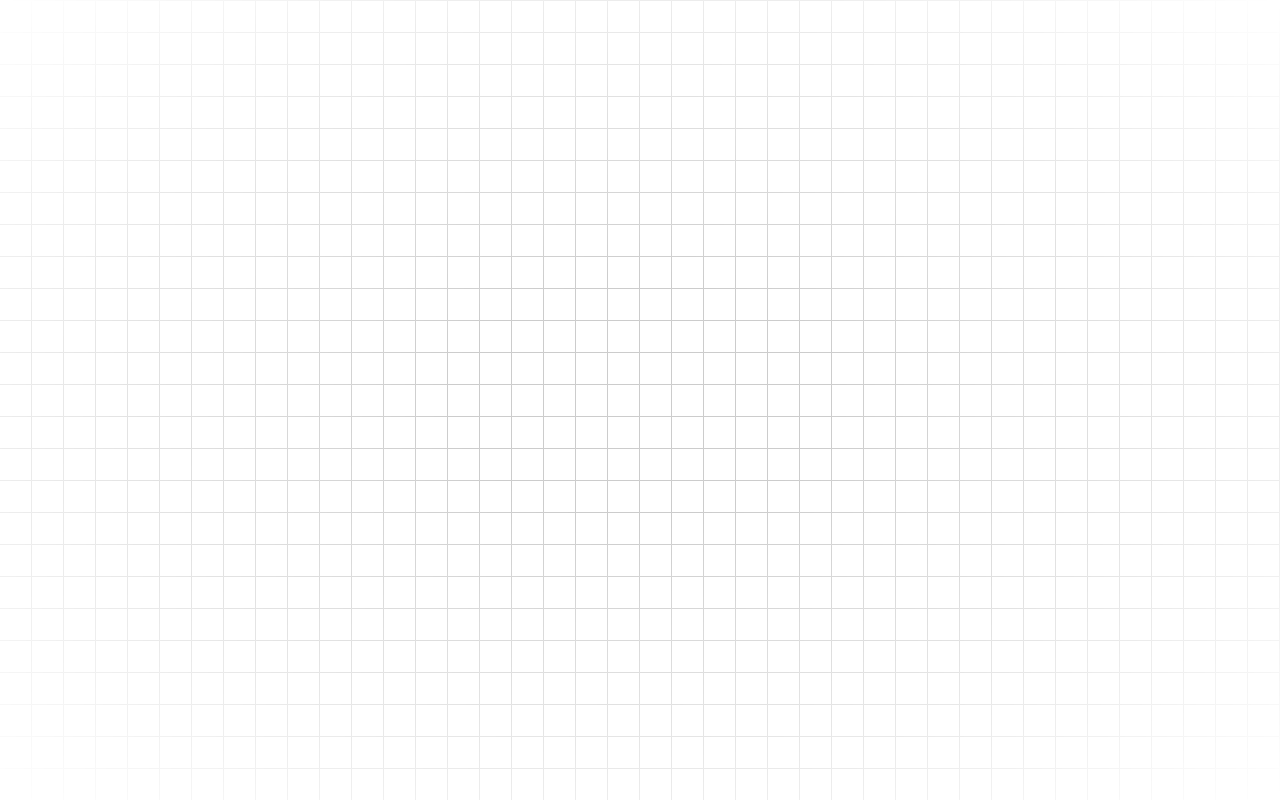
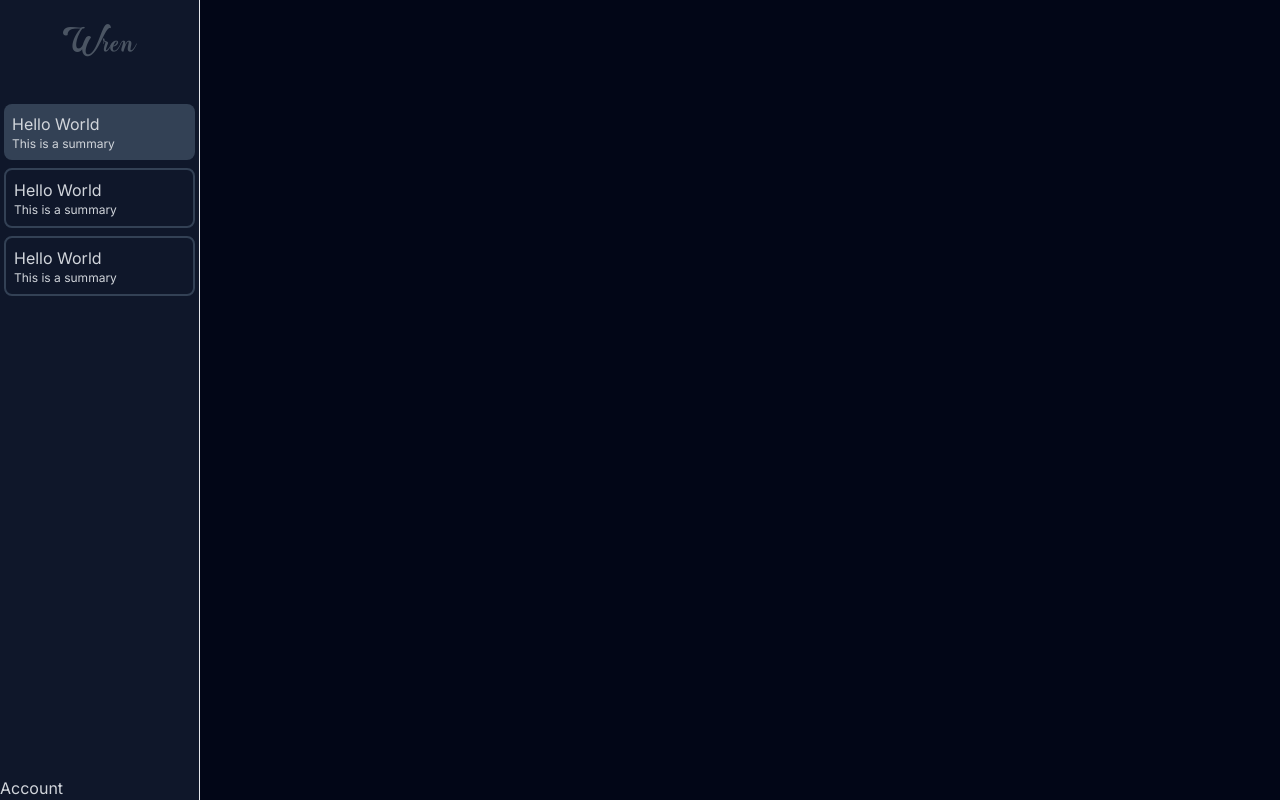
Before and after one commit to Grenish/wren-web-app, a Next.js app in the folder client/: page / in a window 1280 px wide. Built offline with nearby package versions, Linux system fonts and the light colour scheme.

Commit message:
Refactor page layout to include ChatInterface and SideBar components

```diff
--- a/client/src/app/page.tsx
+++ b/client/src/app/page.tsx
@@ -1,11 +1,13 @@
-import { GridBackgroundDemo } from "@/components/ui/GridBackground";
-import { BackgroundBeams } from "@/components/ui/background-beams";
+
+import ChatInterface from "@/components/ChatInterface";
+import SideBar from "@/components/SideBar";
 import React from "react";
 
 const page = () => {
   return (
-    <div className="">
-      <GridBackgroundDemo />
+    <div className="w-full h-screen bg-slate-950 flex">
+      <SideBar />
+      <ChatInterface />
     </div>
   );
 };
```
